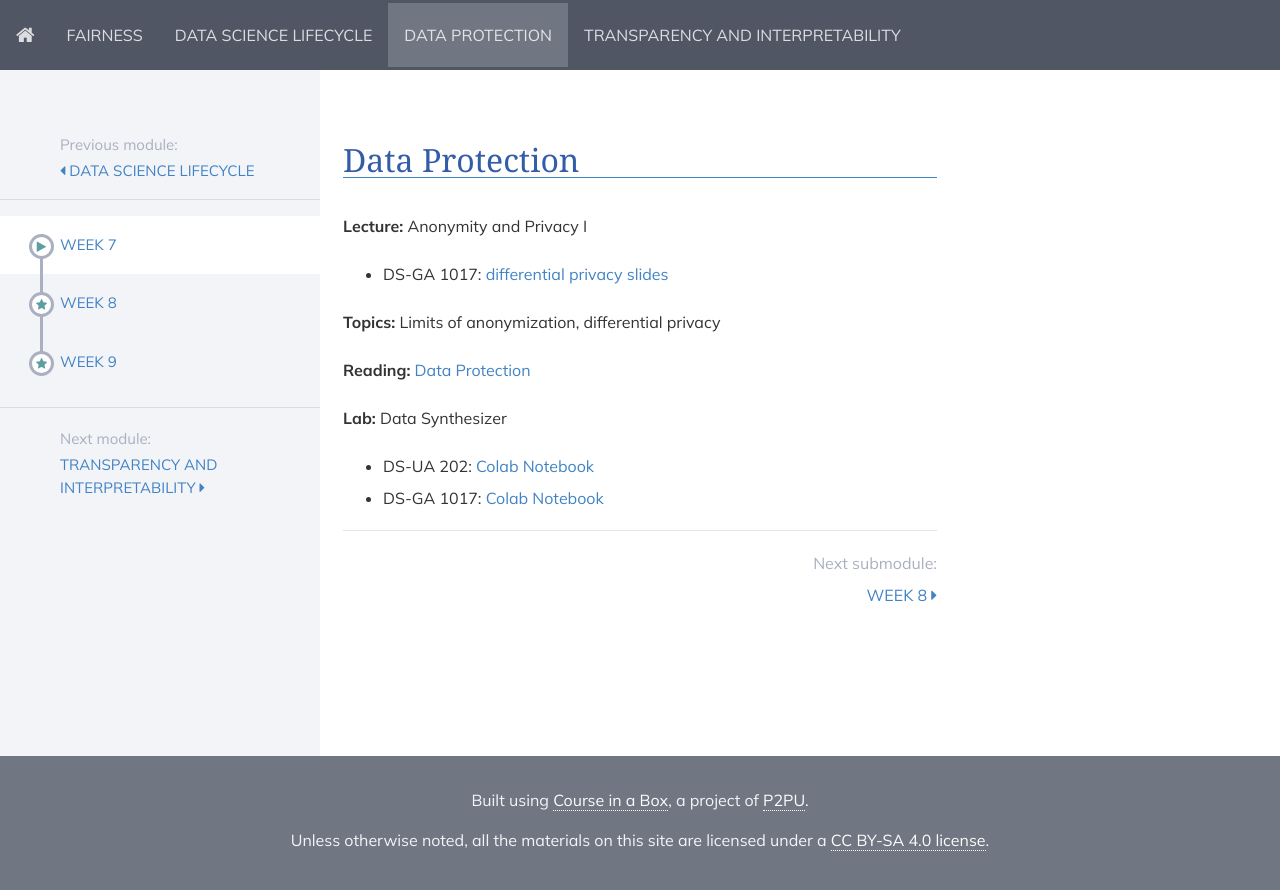
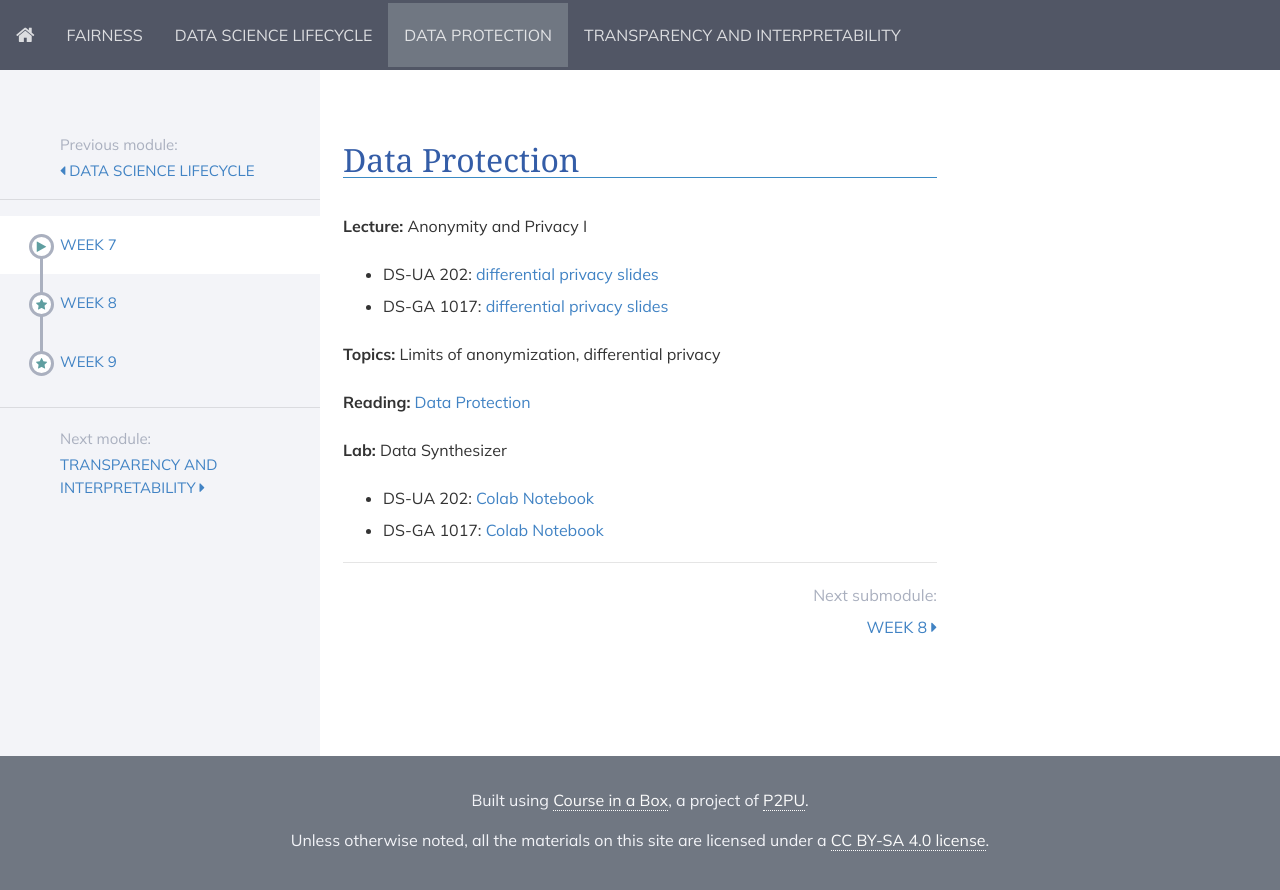
Before and after one commit to DataResponsibly/rds24, a Jekyll site: the page built from modules/data_protection/_posts/2000-01-01-week7.md, in a window 1280 px wide. Shown: the top 890 px of the page. Built offline with Jekyll 4.4.1, drawn with Linux system fonts in a browser that asks for light colours; nearby versions of some CDN libraries.

Commit message:
added link to 202 slides

```diff
--- a/modules/data_protection/_posts/2000-01-01-week7.md
+++ b/modules/data_protection/_posts/2000-01-01-week7.md
@@ -6,7 +6,7 @@ title: Week 7
 
 **Lecture:** Anonymity and Privacy I
 
-<!-- * DS-UA 202: [differential privacy slides](../../../assets/7_privacy_202.pdf) -->
+* DS-UA 202: [differential privacy slides](../../../assets/9_Privacy_202_2023.pdf)
 * DS-GA 1017: [differential privacy slides](../../../assets/7_8_Privacy_1017.pdf)
 
 **Topics:** Limits of anonymization, differential privacy
```
